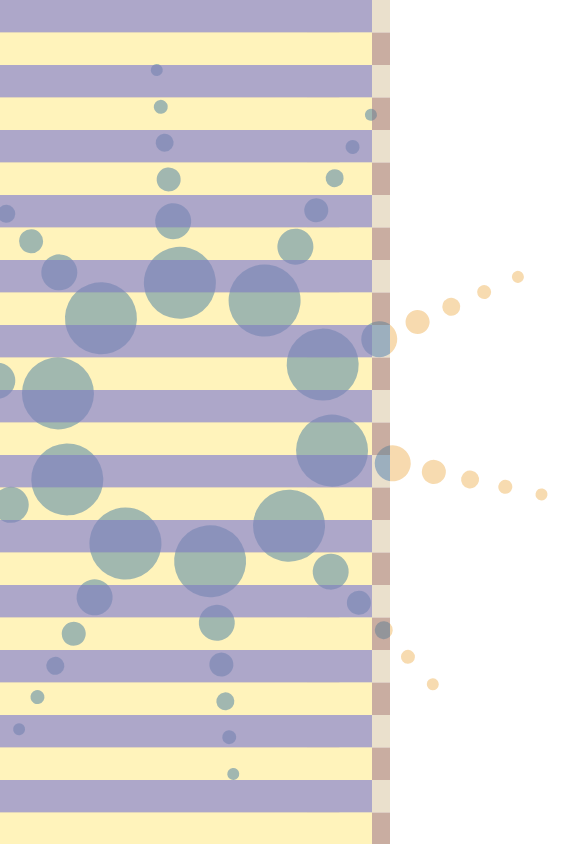
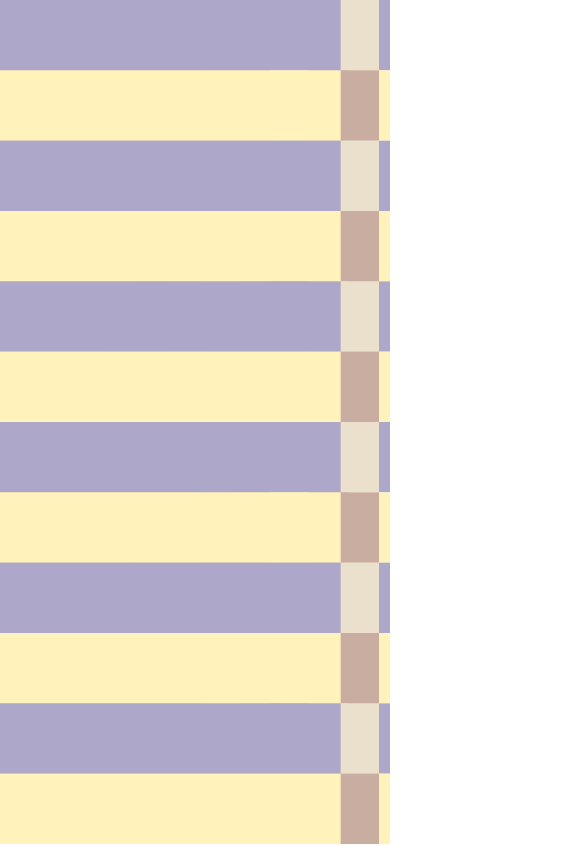
Before and after one commit to MatthewBurstein/pattern-fiddle, a website built with webpack: page index.html in a window 390 px wide. Shown: the top 846 px of the page, 585 px wide, since content can reach past the window. Built offline with nearby package versions, Linux system fonts and the light colour scheme.

Commit message:
temp commit

```diff
--- a/index.html
+++ b/index.html
@@ -13,7 +13,7 @@
 </head>
 
 <body>
-  <div class="circles-container-0">
+  <!-- <div class="circles-container-0">
     <div class="circle-1"></div>
     <div class="circle-2"></div>
     <div class="circle-3"></div>
@@ -92,7 +92,7 @@
     <div class="circle-4"></div>
     <div class="circle-5"></div>
     <div class="circle-6"></div>
-  </div>
+  </div> -->
 
   <canvas id="canvas" height="100%" width="100%"></canvas>
 
--- a/src/circles.ts
+++ b/src/circles.ts
@@ -1,17 +1,17 @@
-  const CIRCLE_COUNT = 10
-  const ANGLE = 360 / CIRCLE_COUNT
+  // const CIRCLE_COUNT = 10
+  // const ANGLE = 360 / CIRCLE_COUNT
 
-  const circlesContainers: HTMLElement[] = Array.from(Array(CIRCLE_COUNT)).map((_, idx) =>
-    document.querySelector(`.circles-container-${idx}`)
-  )
+  // const circlesContainers: HTMLElement[] = Array.from(Array(CIRCLE_COUNT)).map((_, idx) =>
+  //   document.querySelector(`.circles-container-${idx}`)
+  // )
 
-  let currentShiftIndex = 0
-  function shift(): void {
-    currentShiftIndex = currentShiftIndex === ANGLE ? 0 : currentShiftIndex
-    circlesContainers.forEach((circles, idx) => {
-      circles.style.transform = `rotate(${idx * ANGLE + currentShiftIndex}deg)`
-    })
-    currentShiftIndex = currentShiftIndex + 0.2
-  }
+  // let currentShiftIndex = 0
+  // function shift(): void {
+  //   currentShiftIndex = currentShiftIndex === ANGLE ? 0 : currentShiftIndex
+  //   circlesContainers.forEach((circles, idx) => {
+  //     circles.style.transform = `rotate(${idx * ANGLE + currentShiftIndex}deg)`
+  //   })
+  //   currentShiftIndex = currentShiftIndex + 0.2
+  // }
 
-  setInterval(shift, 50)
+  // setInterval(shift, 50)
--- a/src/constants.ts
+++ b/src/constants.ts
@@ -1,6 +1,7 @@
 import { SquareState, Color } from "./types"
+import { windowDimensions, squareDimension} from './dimensionCalculator'
 
-export const squareStates = [
+export const squareStates: SquareState[] = [
   SquareState.LIGHT,
   SquareState.TRANSITION_FROM_LIGHT,
   SquareState.TRANSITION_TO_DARK,
@@ -8,12 +9,13 @@ export const squareStates = [
   SquareState.TRANSITION_FROM_DARK,
   SquareState.TRANSITION_TO_LIGHT
 ]
+
 export const colors: Color[] = ["#EAE0CC", "#C9ADA1", "#ADA7C9", "#FFF3BB"]
 
+export const width = windowDimensions.width
+export const height = windowDimensions.height
+export const dimension = squareDimension
+
 export const canvas = <HTMLCanvasElement>document.getElementById("canvas")
-export const width = window.innerWidth
-export const height = window.innerHeight
+canvas.width = width
 canvas.height = height
-canvas.width = width
-export const numberOfColumns = 12
-export const dimension = width / numberOfColumns
--- /dev/null
+++ b/src/dimensionCalculator.ts
@@ -0,0 +1,11 @@
+// account for screens which are wider than they are tall
+// as well as those which are taller than they are wide
+
+export const windowDimensions = {
+  width: window.innerWidth,
+  height: window.innerHeight
+}
+const dominantDimension = windowDimensions.width > windowDimensions.height ? "width" : "height"
+const numberOfDivisionsInDominantDimension = 12
+// const numberOfDivisionsInSupplicantDimension = Math.ceil(canvas.height / dimension + 2)
+export const squareDimension = windowDimensions[dominantDimension] / numberOfDivisionsInDominantDimension
```
